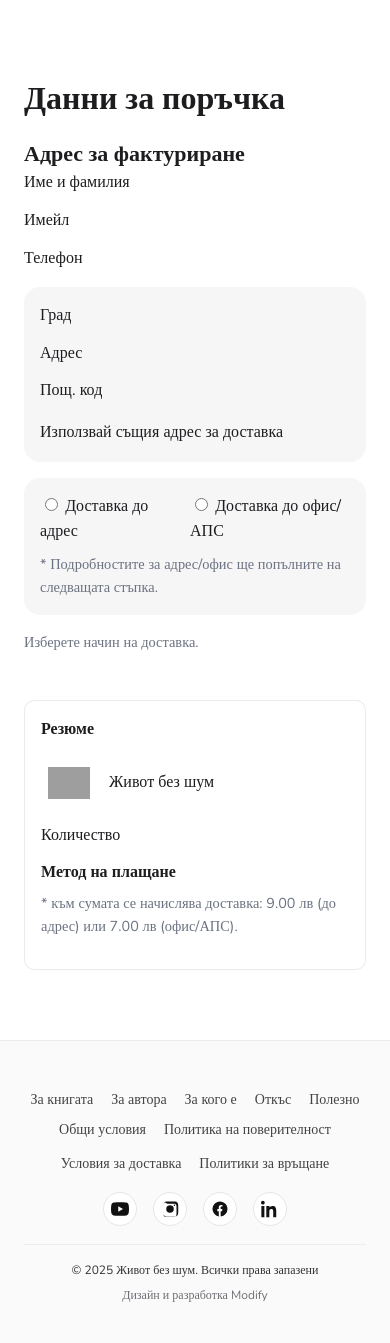
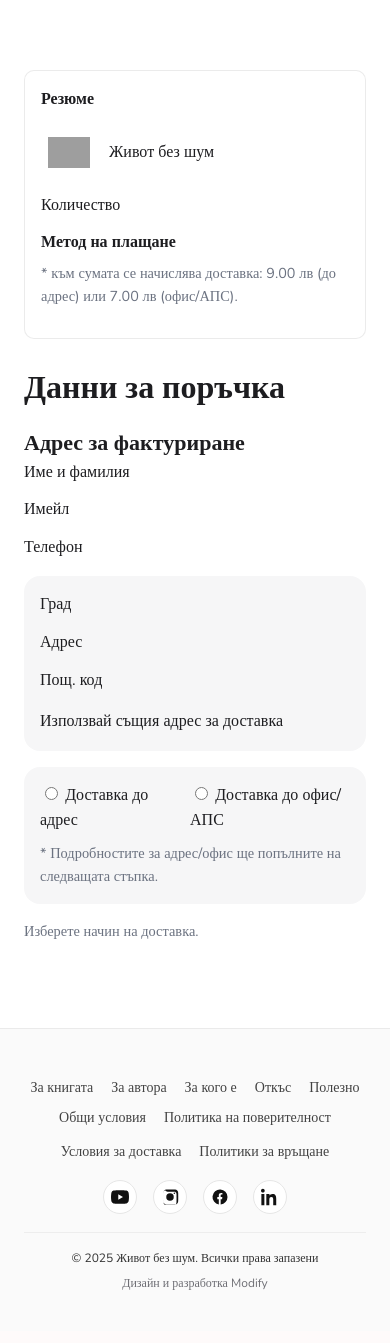
Before and after one commit to rainballs/jivot-bez-shum, a Django app: template templates/checkout/info.html in a window 390 px wide. Shown: the part 65-1408 px from the top of the page. After the commit the page ends 1355 px from the top, so only its background shows below. Run offline with Django 5.2, Linux system fonts and the light colour scheme; the template is opened without the code that fills it, so the values that code supplies are empty; grey boxes are pictures that could not be loaded.

Commit message:
фоÑform swap

```diff
--- a/static/css/styles.css
+++ b/static/css/styles.css
@@ -2899,3 +2899,22 @@ label.checkbox.checkbox--sm > input[type="checkbox"]:checked::after {
 @media (max-width: 480px) {
     width: auto;
 }
+
+@media (max-width: 768px) {
+    /* make the wrapper stack */
+    .checkout-grid-2col {
+        display: flex;
+        flex-direction: column;
+        gap: 1.25rem;
+    }
+
+    /* show summary FIRST on mobile */
+    .checkout-summary {
+        order: 1;
+    }
+
+    /* show the big form (where "Запази доставка" lives) AFTER it */
+    .checkout-main {
+        order: 2;
+    }
+}
--- a/templates/econt/_address_inline.html
+++ b/templates/econt/_address_inline.html
@@ -49,6 +49,6 @@
     </div>
 
     <div class="actions" style="margin-top:1rem">
-        <button type="button" class="btn btn-primary" id="btn-inline-address-submit">Запази доставка</button>
+        <button type="button" class="btn btn-primary" id="btn-inline-address-submit">Завърши поръчката</button>
     </div>
 </div>
--- a/templates/econt/_office_inline.html
+++ b/templates/econt/_office_inline.html
@@ -38,6 +38,6 @@
     </div>
 
     <div class="actions mt">
-        <button type="button" class="btn btn-primary" id="btn-inline-office-submit" disabled>Запази доставка</button>
+        <button type="button" class="btn btn-primary" id="btn-inline-office-submit" disabled>Завърши поръчката</button>
     </div>
 </div>
```
